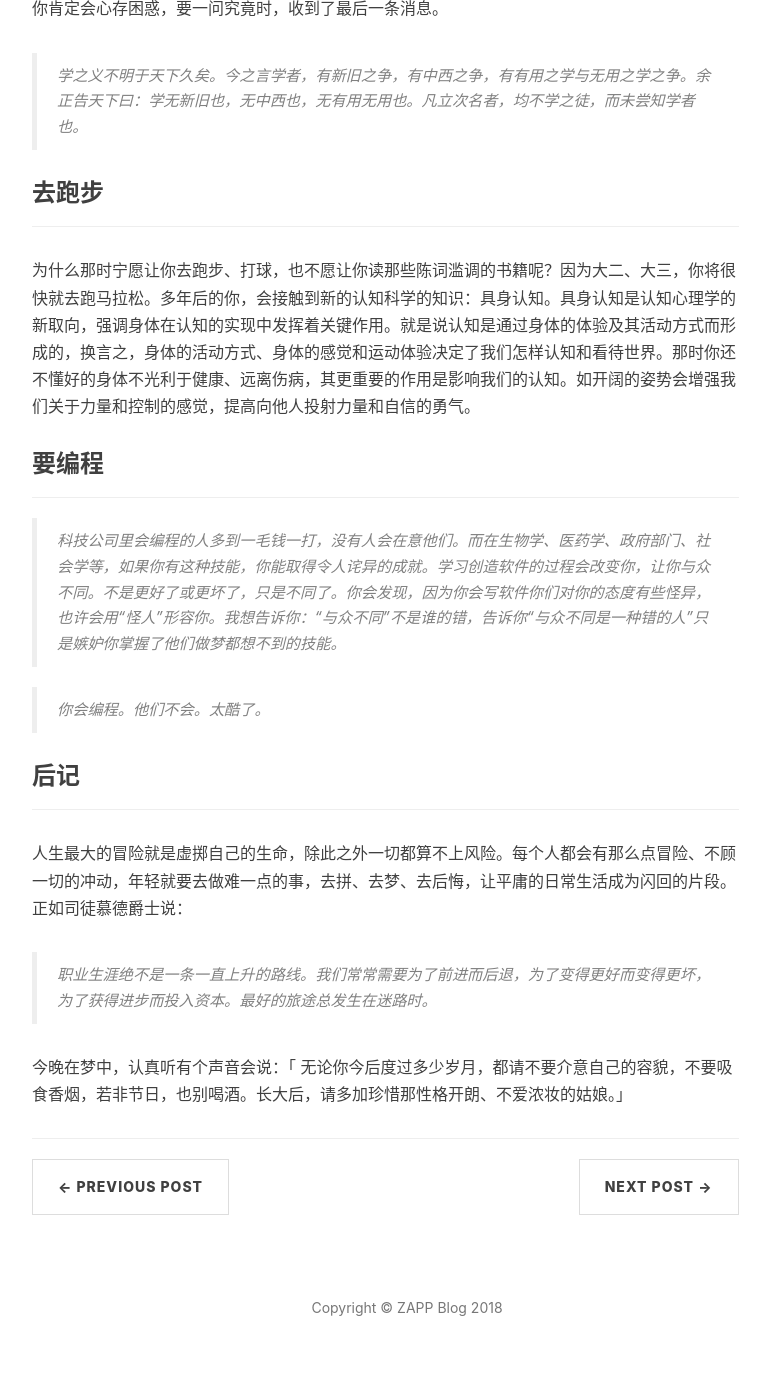
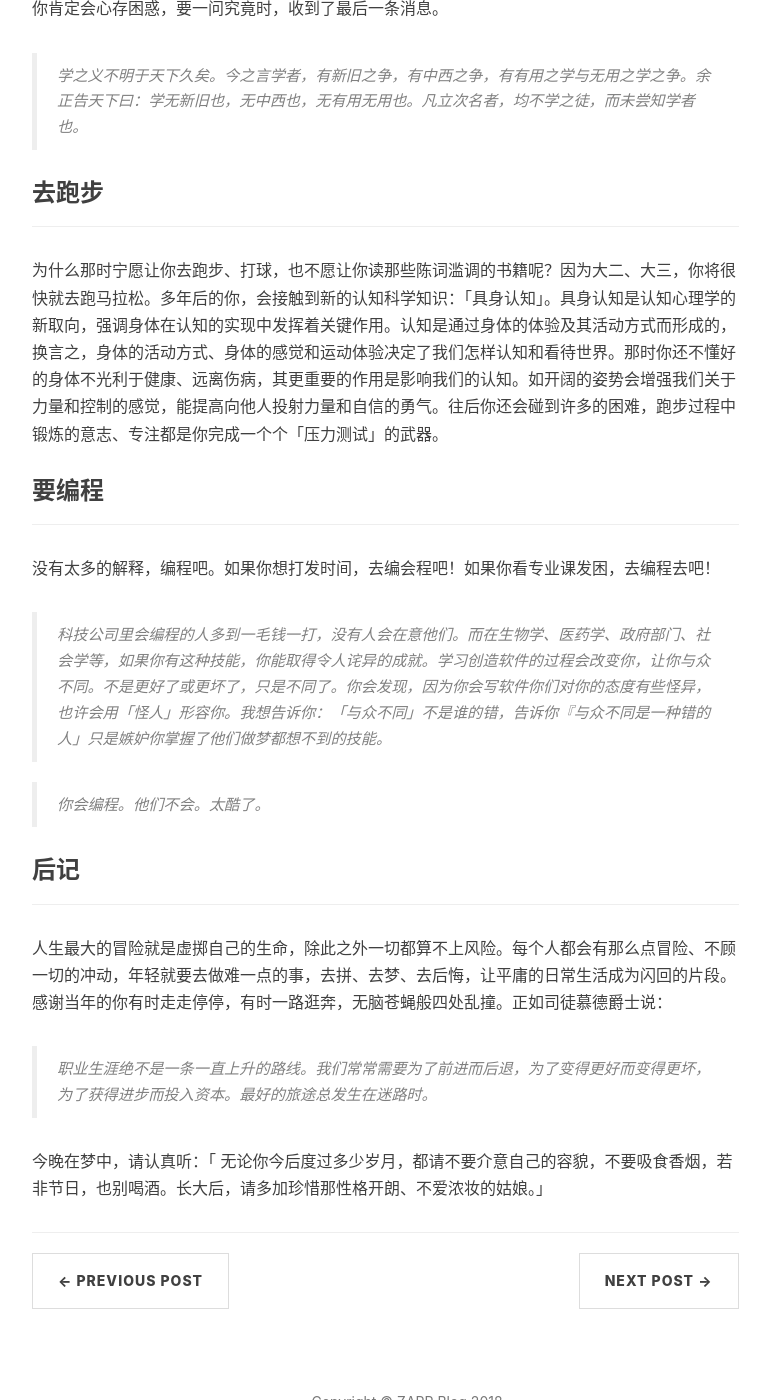
Before and after one commit to zapp926/blog, a Jekyll site: the page built from _posts/2018-08-26-tell_story.md, in a window 1280 px wide and 1400 px high, scrolled down 2004 px. Shown: the whole window, without its empty margins (233-1003 px from the left). Built offline with Jekyll 4.4.1, drawn with Linux system fonts in a browser that asks for light colours; nearby versions of some CDN libraries; comment, search, counter and statistics services are not loaded; some of the changed text lies outside the part shown.

Commit message:
add blog

```diff
--- a/_posts/2018-08-26-tell_story.md
+++ b/_posts/2018-08-26-tell_story.md
@@ -20,13 +20,13 @@ tags:
 
 > 学生们，请牢记自己的特权，请为这特权骄傲。你不会永远拥有这权利，啊，光阴真是倏忽即逝，因此请务必好好珍惜，切勿玷污了自身。带你们从学校毕业，地上的瓜分之事自会找上门来，纵使厌恶也必须接受。你们会成为商人，成为编辑，成为官员。但在神的宝座上与神并肩而坐这种事，走过学生时代便不会再有，错过后便永不再来。—太宰治
 
-四年的时间你可能不会参悟透这一点，你只是在觉得你应该做些什么，然后专业上的知识是那么的枯燥乏味，每天都没有求知的动力。那时，如果像现在，有人和我说，“目标不重要，习惯更重要。目标永远会变，职业永远会变。甚至你爱的人也会不断变化。”，该多好。那个时候你把自己陷在一个小周期、小空间出不来了，如果那时你听到“用大周期、小行动，去养成一种笃定的习惯”，不知后来的你会怎样。现在的你，坐在实验室里，研究心理、探索大脑的认知。大脑是一个混沌系统，就是受初始状态影响非常大，受非线性动力学的影响，成长轨迹会走像不同的路。那时你到底受什么驱动，到现在才找到自己喜欢、擅长的方向。寻找那时的蛛丝马迹，可能是在图书馆看闲书、看杂书的岁月。
+四年的时间你可能不会参悟透这一点，你只是在觉得你应该做些什么，然而专业知识是那么的枯燥乏味，每天没有求知的动力。那时，如果像现在，有人和你说，「目标不重要，习惯更重要。目标永远会变，职业永远会变。甚至你爱的人也会不断变化。」，该多好。那个时候你把自己陷在一个小周期、小空间出不来了，如果那时你听到「用大周期、小行动，去养成一种笃定的习惯」，不知后来的你会怎样。现在你坐在实验室里，研究心理、探索大脑的认知。大脑是一个混沌系统，受初始状态影响非常大，受非线性动力学的影响，成长轨迹会走像不同的路。那时你到底受什么驱动，到现在才找到自己喜欢、擅长的方向。寻找那时的蛛丝马迹，可能是在图书馆看闲书、看杂书的岁月。
 
-那时的你没有章法，看文学、看成长鸡汤、看历史。看着你默然静坐、全身投入，没有立场的吸收着书中二三手的思想，好想叫你起来，去操场打球、跑步、找人教你玩会游戏也好。因为多年后，你会听到卡夫卡说：「你何须苦读这种昙花一现的东西呢？大多数现代书籍不过是今天闪烁耀眼的反映。这点光芒很快就会熄灭。」读书要读经典之作，会常读常新，不是经典莫开卷。
+那时的你读书没有章法，看文学、看鸡汤、看历史。看着你默然静坐、全身投入，没有立场的吸收着书中二三手的思想，好想叫你起来，去操场打球、跑步、找人玩会游戏也好。因为多年后，你会听到卡夫卡说：「你何须苦读这种昙花一现的东西呢？大多数现代书籍不过是今天闪烁耀眼的反映。这点光芒很快就会熄灭。」读书要读经典之作，会常读常新，不是经典莫开卷。
 
 > 大学训练旨在提高社会的精神格调，培养公众的智慧，纯洁民族的趣味，为群众所喜提供真正的原则，为群众所望提出确切的目标，对于时代的思想能扩大其内容，冷静其情绪；也旨在推进政治权利的运用，压化个人之间的交往。
 
-这是你看到的大学的培养目标，很显然直到你毕业的时候，你都没有接触这种训练。很想在你上课看手机和网友聊QQ时，将这条消息通过陌生好友发送给你。
+这是你看到的大学的培养目标，很显然直到你大学毕业，都没有接触过这种训练。很想在你上课看手机和网友聊QQ时，将这条消息通过陌生好友发送给你。
 
 > 读书足以怡情，足以博识，足以长才。其怡情也，最见于独处幽足之时也；其博识也，最见于高谈阔论之中；其长才也，最见于处世判事之际。练达之士虽能分别处理细事或一一判别枝节，然纵观全统筹、全局策划，则舍好学深思者莫属。读书有只需读其部分者，有只需大体涉猎者，少数则须全读，读时须全神贯注，孜孜不倦。书亦可请人代读，取其所作摘要，但只限题材较次或价值不高者，否则书经提炼犹如水经蒸馏，淡而无味矣。
 
@@ -37,20 +37,22 @@ tags:
 ### 去跑步
 ---
 
-为什么那时宁愿让你去跑步、打球，也不愿让你读那些陈词滥调的书籍呢？因为大二、大三，你将很快就去跑马拉松。多年后的你，会接触到新的认知科学的知识：具身认知。具身认知是认知心理学的新取向，强调身体在认知的实现中发挥着关键作用。就是说认知是通过身体的体验及其活动方式而形成的，换言之，身体的活动方式、身体的感觉和运动体验决定了我们怎样认知和看待世界。那时你还不懂好的身体不光利于健康、远离伤病，其更重要的作用是影响我们的认知。如开阔的姿势会增强我们关于力量和控制的感觉，提高向他人投射力量和自信的勇气。
+为什么那时宁愿让你去跑步、打球，也不愿让你读那些陈词滥调的书籍呢？因为大二、大三，你将很快就去跑马拉松。多年后的你，会接触到新的认知科学知识：「具身认知」。具身认知是认知心理学的新取向，强调身体在认知的实现中发挥着关键作用。认知是通过身体的体验及其活动方式而形成的，换言之，身体的活动方式、身体的感觉和运动体验决定了我们怎样认知和看待世界。那时你还不懂好的身体不光利于健康、远离伤病，其更重要的作用是影响我们的认知。如开阔的姿势会增强我们关于力量和控制的感觉，能提高向他人投射力量和自信的勇气。往后你还会碰到许多的困难，跑步过程中锻炼的意志、专注都是你完成一个个「压力测试」的武器。
 
 ### 要编程
 ---
 
-> 科技公司里会编程的人多到一毛钱一打，没有人会在意他们。而在生物学、医药学、政府部门、社会学等，如果你有这种技能，你能取得令人诧异的成就。学习创造软件的过程会改变你，让你与众不同。不是更好了或更坏了，只是不同了。你会发现，因为你会写软件你们对你的态度有些怪异，也许会用“怪人”形容你。我想告诉你：“与众不同”不是谁的错，告诉你“与众不同是一种错的人”只是嫉妒你掌握了他们做梦都想不到的技能。
+没有太多的解释，编程吧。如果你想打发时间，去编会程吧！如果你看专业课发困，去编程去吧！
+
+> 科技公司里会编程的人多到一毛钱一打，没有人会在意他们。而在生物学、医药学、政府部门、社会学等，如果你有这种技能，你能取得令人诧异的成就。学习创造软件的过程会改变你，让你与众不同。不是更好了或更坏了，只是不同了。你会发现，因为你会写软件你们对你的态度有些怪异，也许会用「怪人」形容你。我想告诉你：「与众不同」不是谁的错，告诉你『与众不同是一种错的人」只是嫉妒你掌握了他们做梦都想不到的技能。
 
 > 你会编程。他们不会。太酷了。
 
 ### 后记
 ---
 
-人生最大的冒险就是虚掷自己的生命，除此之外一切都算不上风险。每个人都会有那么点冒险、不顾一切的冲动，年轻就要去做难一点的事，去拼、去梦、去后悔，让平庸的日常生活成为闪回的片段。正如司徒慕德爵士说：
+人生最大的冒险就是虚掷自己的生命，除此之外一切都算不上风险。每个人都会有那么点冒险、不顾一切的冲动，年轻就要去做难一点的事，去拼、去梦、去后悔，让平庸的日常生活成为闪回的片段。感谢当年的你有时走走停停，有时一路逛奔，无脑苍蝇般四处乱撞。正如司徒慕德爵士说：
 
 > 职业生涯绝不是一条一直上升的路线。我们常常需要为了前进而后退，为了变得更好而变得更坏，为了获得进步而投入资本。最好的旅途总发生在迷路时。
 
-今晚在梦中，认真听有个声音会说：「 无论你今后度过多少岁月，都请不要介意自己的容貌，不要吸食香烟，若非节日，也别喝酒。长大后，请多加珍惜那性格开朗、不爱浓妆的姑娘。」
+今晚在梦中，请认真听：「 无论你今后度过多少岁月，都请不要介意自己的容貌，不要吸食香烟，若非节日，也别喝酒。长大后，请多加珍惜那性格开朗、不爱浓妆的姑娘。」
```
